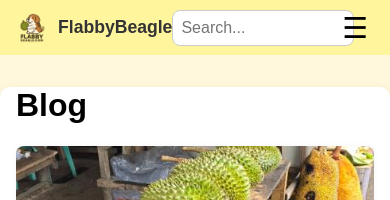
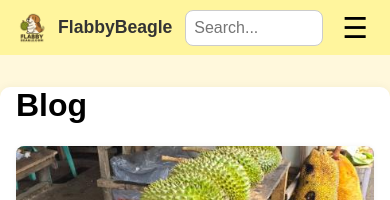
Before and after one commit to yensan57/flabbybeagle, a Jekyll site: the page built from index.md, in a window 390 px wide. Shown: the top 200 px of the page. Built offline with Jekyll 4.4.1, drawn with Linux system fonts in a browser that asks for light colours; comment, search, counter and statistics services are not loaded.

Commit message:
Update default.html

```diff
--- a/_layouts/default.html
+++ b/_layouts/default.html
@@ -36,13 +36,13 @@
   border-radius: 8px;
   border: 1px solid #ccc;
   font-size: 1rem;
-  width: 200px;
+  width: 200px; /* Default width on desktop */
 }
 
 /* Mobile menu */
 @media (max-width: 768px) {
   .search-bar input {
-    width: 100%; /* Take up full width in the mobile menu */
+    width: 120px; /* Reduced width for mobile */
     padding: 0.5rem;
     font-size: 1rem;
     border-radius: 8px;
```
Also changed, not shown: other parts of _layouts/default.html (+4 -2 lines).
